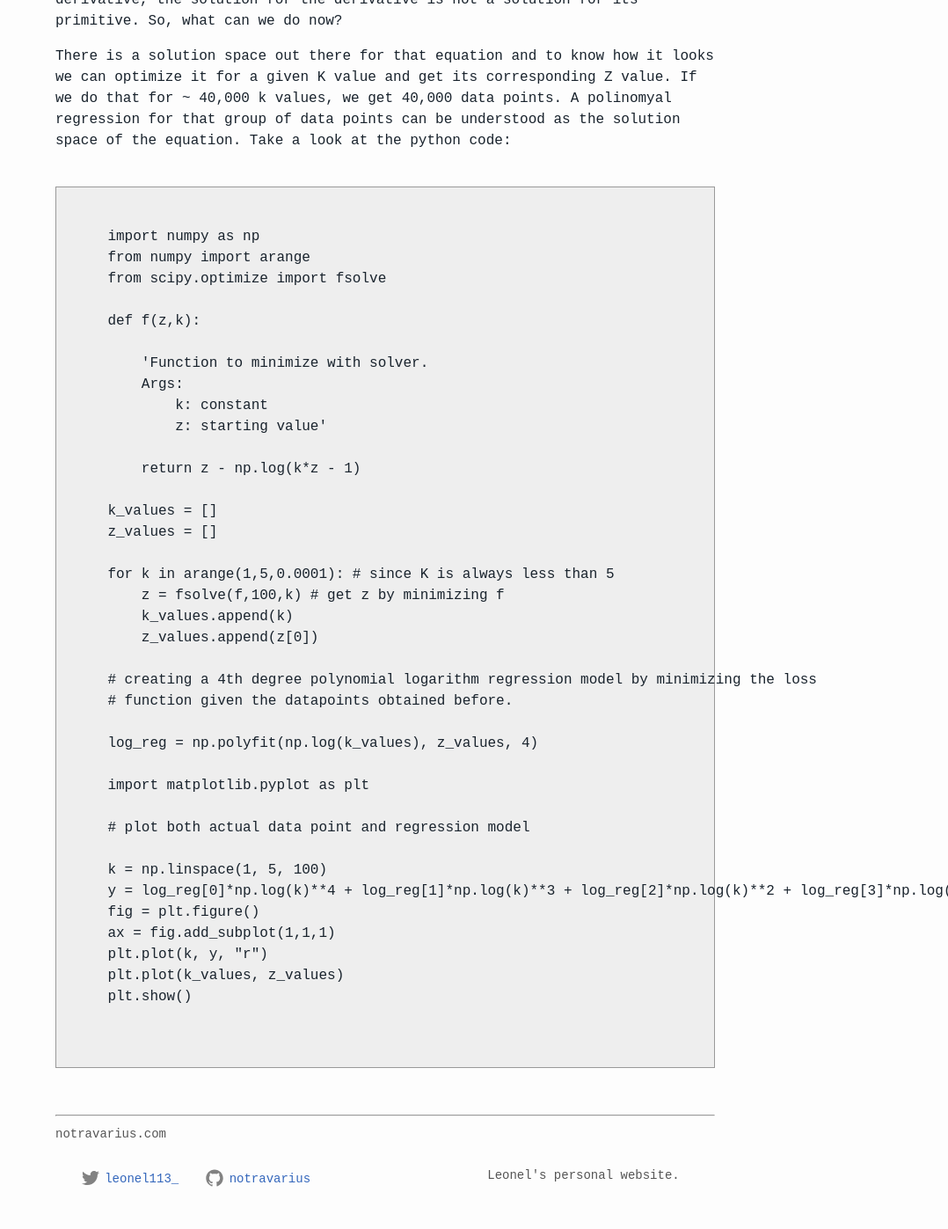
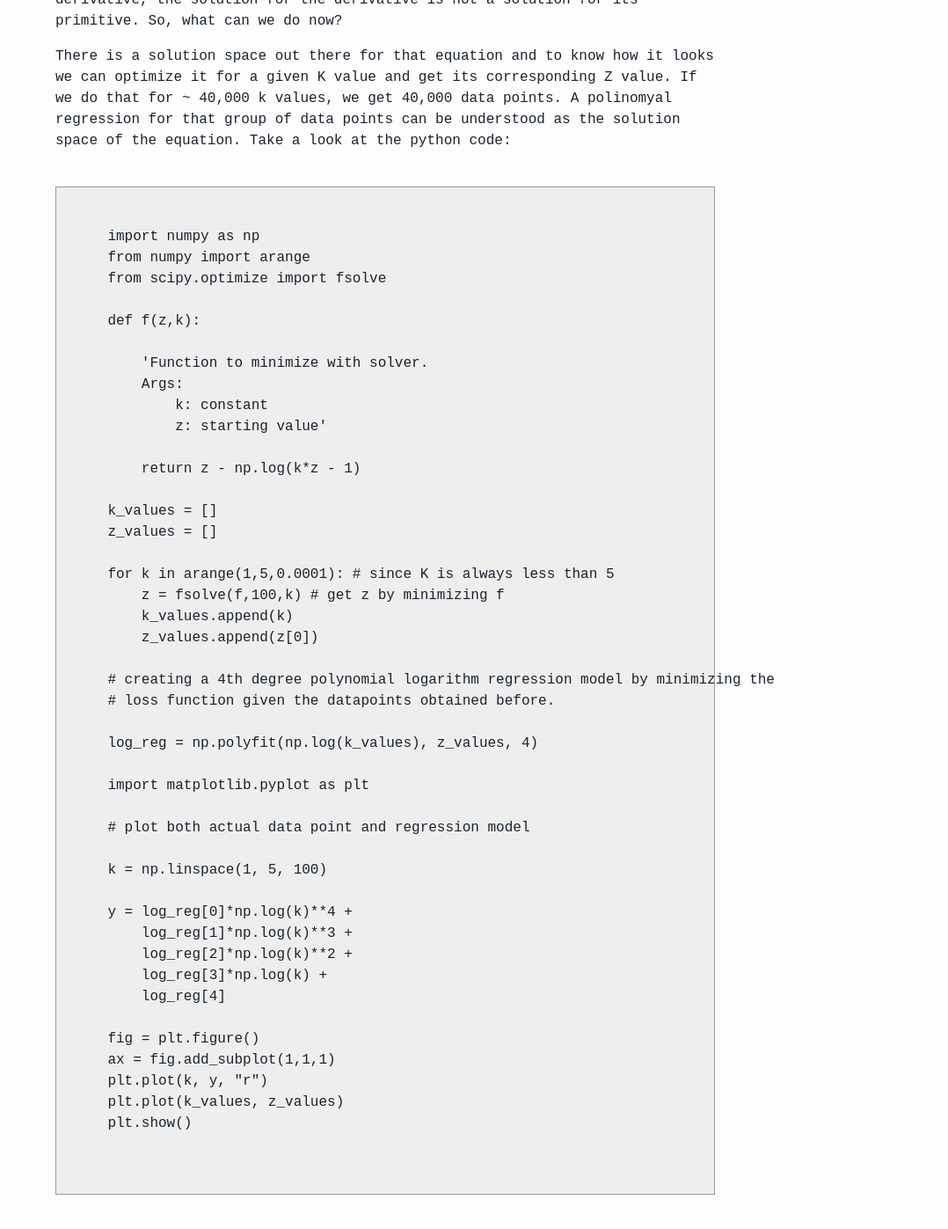
Before and after one commit to leonelBianchi/lebianchi.github.io, a Jekyll site: the page built from _posts/2020-12-23-equation-solving.md, in a window 1280 px wide and 1400 px high, scrolled down 750 px. Shown: the top 1397 px of the window at 88% size, without its empty margins (202-1280 px from the left). Built offline with Jekyll 4.4.1, drawn with Linux system fonts in a browser that asks for light colours.

```diff
--- a/_posts/2020-12-23-equation-solving.md
+++ b/_posts/2020-12-23-equation-solving.md
@@ -67,8 +67,8 @@
         k_values.append(k)
         z_values.append(z[0])
 
-    # creating a 4th degree polynomial logarithm regression model by minimizing the loss
-    # function given the datapoints obtained before.
+    # creating a 4th degree polynomial logarithm regression model by minimizing the
+    # loss function given the datapoints obtained before.
 
     log_reg = np.polyfit(np.log(k_values), z_values, 4)
 
@@ -77,7 +77,13 @@
     # plot both actual data point and regression model
 
     k = np.linspace(1, 5, 100)
-    y = log_reg[0]*np.log(k)**4 + log_reg[1]*np.log(k)**3 + log_reg[2]*np.log(k)**2 + log_reg[3]*np.log(k) + log_reg[4]
+
+    y = log_reg[0]*np.log(k)**4 +
+        log_reg[1]*np.log(k)**3 +
+        log_reg[2]*np.log(k)**2 +
+        log_reg[3]*np.log(k) +
+        log_reg[4]
+
     fig = plt.figure()
     ax = fig.add_subplot(1,1,1)
     plt.plot(k, y, "r")
```
